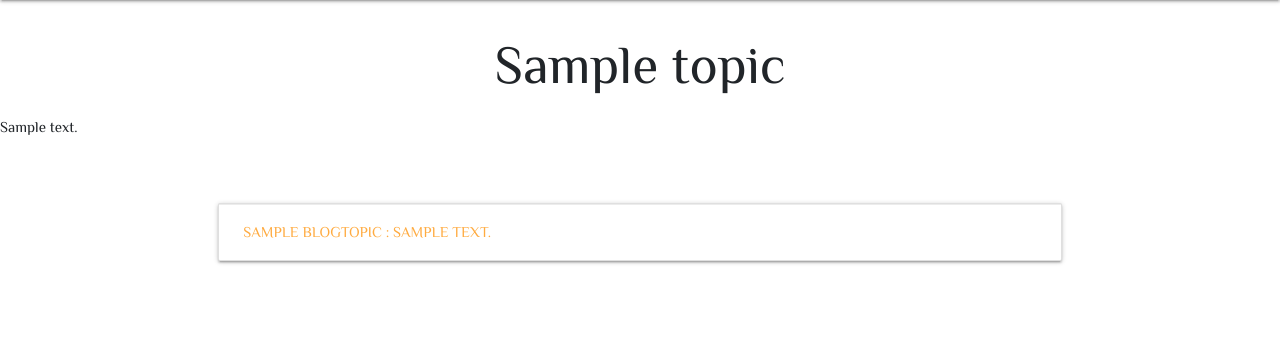
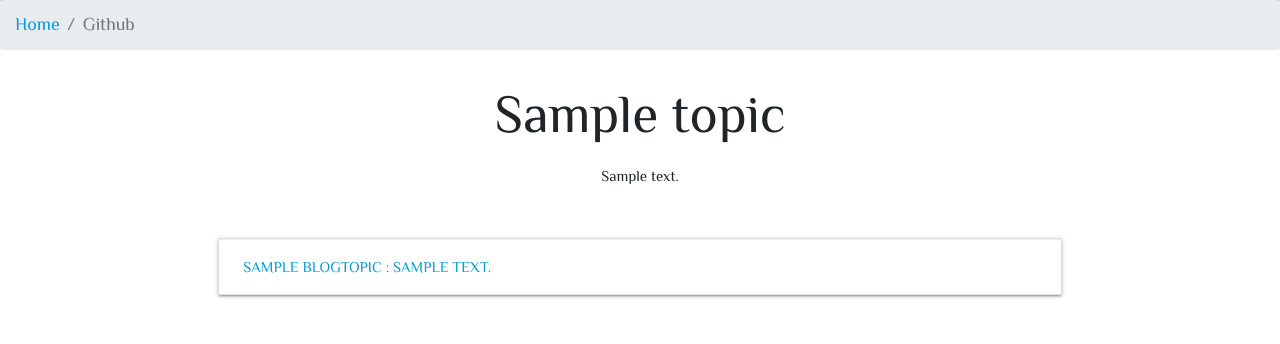
Before and after one commit to knowindeep-int/knowindeep_website, a Django app: template templates/blogs/subtopic.html in a window 1280 px wide. Shown: the part 64-408 px from the top of the page. Run offline with Django 3.2, Linux system fonts and the light colour scheme; tables that the repository leaves empty hold one stand-in row (values such as "Sample post"); the template is opened without the code that fills it: values that come from a table or form of the project are taken from there, most other values are stand-ins (such as "Sample title", 1, 10 or a date in 2020); data that the repository does not hold is empty; some libraries are stand-ins or nearby versions.

Commit message:
frontend of subtopic and blog page

```diff
--- a/templates/blogs/index.html
+++ b/templates/blogs/index.html
@@ -8,7 +8,7 @@
 
     <div class="row container" >
         <div class="col s12 m7 ">
-            <div class="card" id="blog">
+            <div class="card hoverable" id="blog">
                 {% for blog in blogs %}
 
                     <div class="card-image">
@@ -20,7 +20,7 @@
                         <p>{{ blog.topic_content }}</p>
                     </div>
                     <div class="card-action">
-                        <a href="{% url 'blogs:sub_topic' blog.slug %}">Go to blog</a>
+                        <a href="{% url 'blogs:sub_topic' blog.slug %}" id="blogLink">Go to blog</a>
                     </div>
 
                 {% endfor %}
--- a/templates/blogs/subtopic.html
+++ b/templates/blogs/subtopic.html
@@ -3,19 +3,29 @@
 {% block content %}
 
 <link rel="stylesheet" href="{% static 'blogs/css/blog_content.css' %}">
+<div class="center">
+    <ol class="breadcrumb">
+        <li class="breadcrumb-item"><a href="#">Home</a></li>
+        <li class="breadcrumb-item active">Github</li>
+    </ol>
+</div>
+<div class="container">
 
-    <h2 id="blog_heading">
+    <h2 id="blog_heading" class="center">
         {{ main_blog.topic }}
     </h2>
-    <p>{{ main_blog.topic_content }}</p>
-
+    <div class="center">
+        <div id="content">
+            {{ main_blog.topic_content }}
+        </div>
+    </div>
     {% if blogs %}
     {% for blog in blogs %}
-                <div class="row container" >
-                    <div class="col s12 m7 ">
-                        <div class="card" id="blog">
+    <div class="row">
+        <div class="col s12 m7">
+            <div id="blog" class="card hoverable">
                 <div class="card-action">
-                                    <a href="{% url 'blogs:blog_post' slug=blog_heading blog=blog.slug %}">
+                    <a href="{% url 'blogs:blog_post' slug=blog_heading blog=blog.slug %}" id="blogLink">
                         {{ blog.heading }} : {{ content }}
                     </a>
                 </div>
@@ -27,4 +37,5 @@
     {% else %}
     <h1>No blogs for the particular url</h1>
     {% endif %}
+</div>
 {% endblock content %}
--- a/templates/static/blogs/css/blog_content.css
+++ b/templates/static/blogs/css/blog_content.css
@@ -1,3 +1,18 @@
+/* FOR SUBTOPIC PAGE */
+
 #blog_heading {
     text-align: center;
 }
+
+.card .card-action a:not(.btn):not(.btn-large):not(.btn-small):not(.btn-large):not(.btn-floating) {
+    color: #029BD3;
+}
+
+.card .card-action a:not(.btn):not(.btn-large):not(.btn-small):not(.btn-large):not(.btn-floating):hover {
+    color: #029BD3;
+}
+
+div#content {
+    display: inline-block;
+    text-align: left;
+}
```
Also changed, not shown: templates/blogs/blog_post.html (+28 -6 lines), templates/static/blogs/css/indi_blog.css (+18 -0 lines), templates/static/css/style.css (line endings or trailing spaces). Lines whose indentation alone changed are shown as unchanged.
